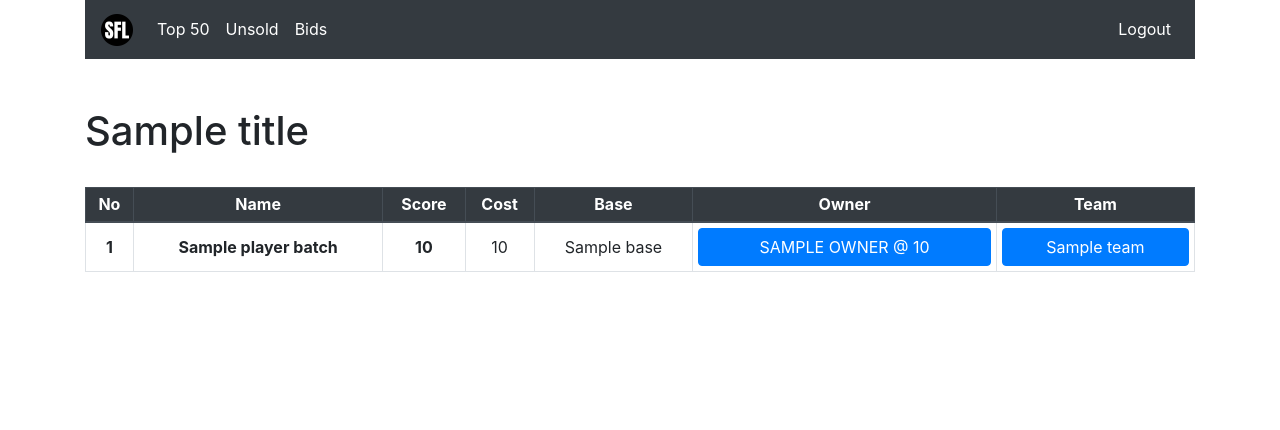
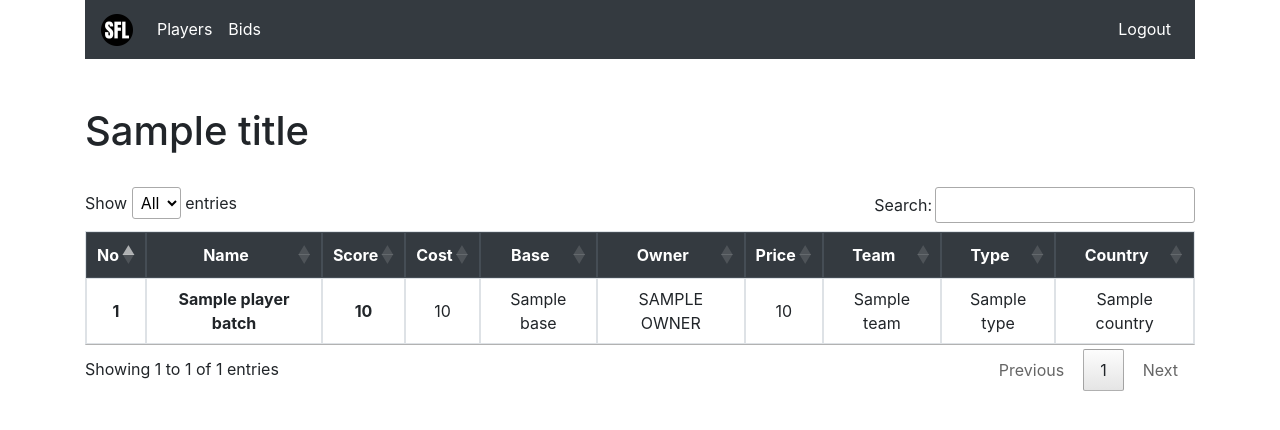
Before and after one commit to crazynayan/ipl2020, a Flask app: template flask_app/templates/player_list.html in a window 1280 px wide. Shown: the top 430 px of the page. Run offline with Flask 2, Linux system fonts and the light colour scheme; the template is opened without the code that fills it: most values are stand-ins (such as "Sample title", 1, 10 or a date in 2020); some libraries are stand-ins or nearby versions.

Commit message:
Player Views with Sort and Filter

```diff
--- a/flask_app/templates/base.html
+++ b/flask_app/templates/base.html
@@ -9,6 +9,7 @@
           href="https://stackpath.bootstrapcdn.com/bootstrap/4.4.1/css/bootstrap.min.css"
           integrity="sha384-Vkoo8x4CGsO3+Hhxv8T/Q5PaXtkKtu6ug5TOeNV6gBiFeWPGFN9MuhOf23Q9Ifjh"
           crossorigin="anonymous">
+    <link rel="stylesheet" type="text/css" href="https://cdn.datatables.net/1.10.20/css/jquery.dataTables.css">
     <link rel="stylesheet" href="{{ url_for('static', filename='css/main.css') }}">
     <link rel="icon" href="{{ url_for('static', filename='favicon.ico') }}">
 
@@ -26,8 +27,7 @@
         </button>
         <div class="collapse navbar-collapse" id="navbarMenu">
             <div class="navbar-nav mr-auto">
-                <a class="nav-item nav-link active" href="{{ url_for('top50_players') }}">Top 50</a>
-                <a class="nav-item nav-link active" href="{{ url_for('unsold_players') }}">Unsold</a>
+                <a class="nav-item nav-link active" href="{{ url_for('all_players') }}">Players</a>
                 <a class="nav-item nav-link active" href="{{ url_for('view_bids') }}">Bids</a>
             </div>
             <div class="navbar-nav ml-auto">
@@ -70,6 +70,9 @@
     <script src="https://stackpath.bootstrapcdn.com/bootstrap/4.4.1/js/bootstrap.min.js"
             integrity="sha384-wfSDF2E50Y2D1uUdj0O3uMBJnjuUD4Ih7YwaYd1iqfktj0Uod8GCExl3Og8ifwB6"
             crossorigin="anonymous"></script>
+    <script type="text/javascript" charset="utf8" src="https://cdn.datatables.net/1.10.20/js/jquery.dataTables.js">
+    </script>
+
 {%- endblock scripts %}
 
 </body>
--- a/flask_app/templates/player_list.html
+++ b/flask_app/templates/player_list.html
@@ -4,7 +4,7 @@
 
     <h1>{{ title }}</h1>
     <br>
-    <table class="table table-bordered table-sm table-hover">
+    <table id="player_list" class="table table-bordered table-sm table-hover">
         <thead class="thead-dark">
         <tr>
             <th scope="col" class="text-center">No</th>
@@ -13,7 +13,10 @@
             <th scope="col" class="text-center">Cost</th>
             <th scope="col" class="text-center">Base</th>
             <th scope="col" class="text-center">Owner</th>
+            <th scope="col" class="text-center">Price</th>
             <th scope="col" class="text-center">Team</th>
+            <th scope="col" class="text-center">Type</th>
+            <th scope="col" class="text-center">Country</th>
         </tr>
         </thead>
         <tbody>
@@ -36,18 +39,22 @@
                 </td>
                 <td class="text-center align-middle">
                     {% if player.owner %}
-                        <a href="{{ url_for('user_players', username=player.owner) }}"
-                           class="btn btn-primary btn-block">
-                            {{ player.owner.upper() }} @ {{ player.price }}
-                        </a>
+                        {{ player.owner.upper() }}
                     {% else %}
                         Unsold
                     {% endif %}
                 </td>
                 <td class="text-center align-middle">
-                    <a href="{{ url_for('team_players', team=player.team) }}" class="btn btn-primary btn-block">
-                        {{ player.team }}
-                    </a>
+                    {{ player.price }}
+                </td>
+                <td class="text-center align-middle">
+                    {{ player.team }}
+                </td>
+                <td class="text-center align-middle">
+                    {{ player.type }}
+                </td>
+                <td class="text-center align-middle">
+                    {{ player.country }}
                 </td>
             </tr>
         {% endfor %}
@@ -55,3 +62,14 @@
     </table>
 
 {% endblock %}
+
+{% block scripts %}
+    {{ super() }}
+    <script>
+        $(document).ready(function () {
+            $('#player_list').DataTable({
+                "lengthMenu": [[-1], ["All"]]
+            });
+        });
+    </script>
+{% endblock %}
```
Also changed, not shown: flask_app/routes.py (+5 -20 lines), flask_app/templates/user_list.html (+12 -1 lines), flask_app/templates/user_players.html (+13 -4 lines).
